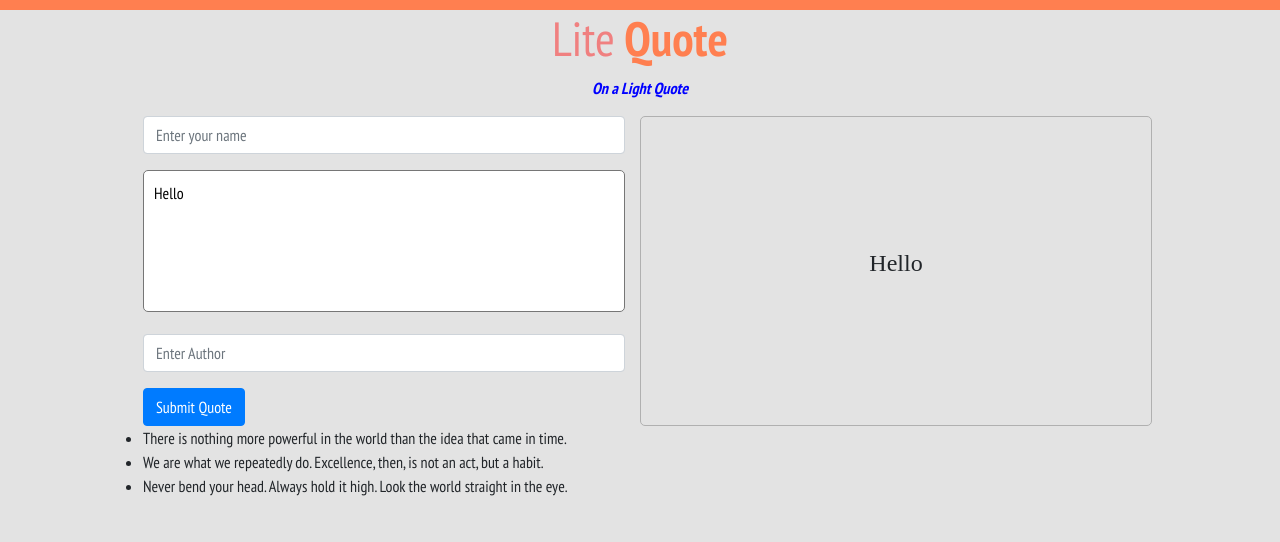
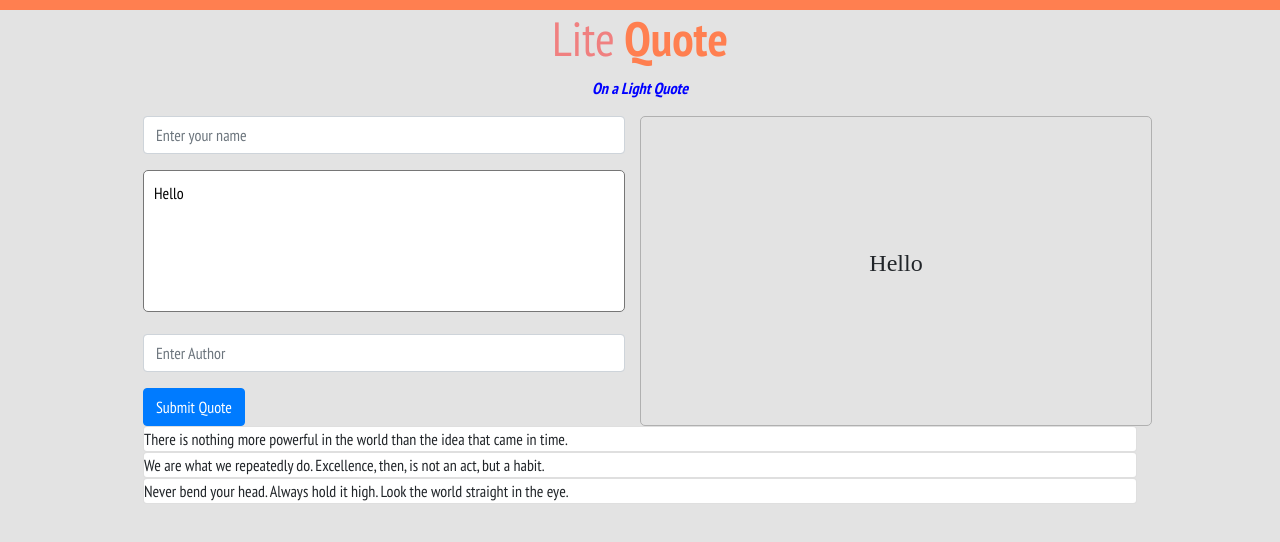
Before and after one commit to Mantongash/quotes, an Angular app: page / in a window 1280 px wide. Shown: the top 542 px of the page. Built offline with nearby package versions, Linux system fonts and the light colour scheme; a web font is replaced by a local one.

Commit message:
Added a card class in the quote li

```diff
--- a/src/app/components/quote/quote.component.html
+++ b/src/app/components/quote/quote.component.html
@@ -1,3 +1,3 @@
-<li *ngFor="let quote of quotes">
+<li class="card" *ngFor="let quote of quotes">
   {{ quote.actualQuote }}
 </li>
```
